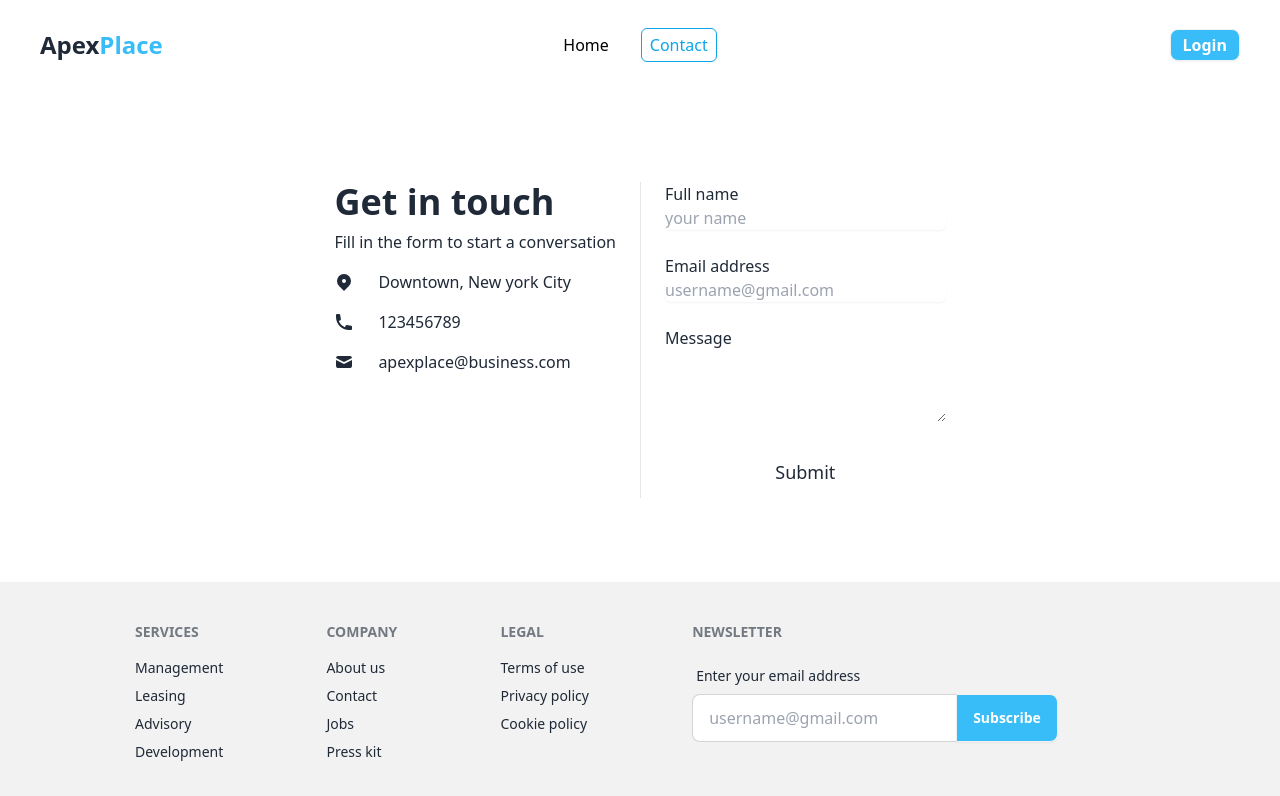
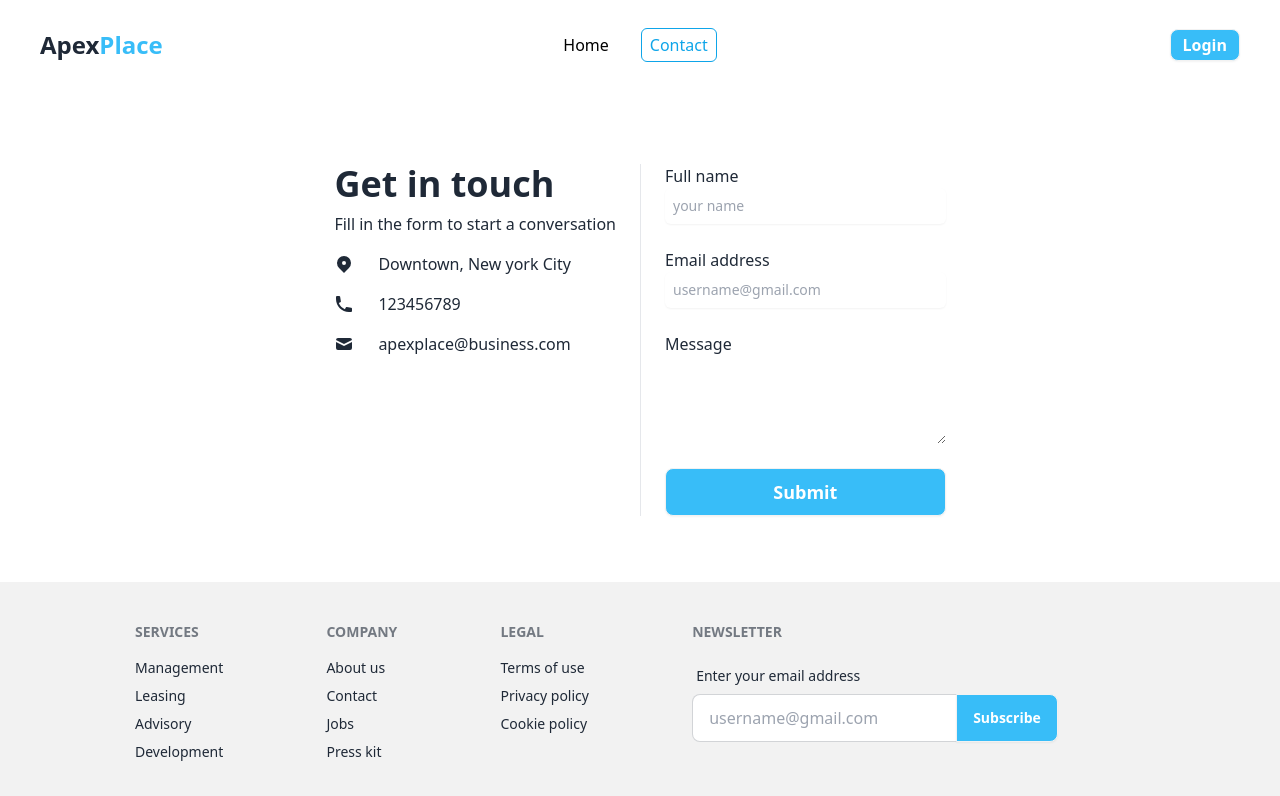
Before and after one commit to muinuddin-sm12/ApexPlace, a React (Vite) app: page /contact in a window 1280 px wide. Shown: the top 796 px of the page. Built offline with nearby package versions, Linux system fonts and the light colour scheme; no server answers.

Commit message:
Register validation functionality added

```diff
--- a/src/components/AuthProvider.jsx
+++ b/src/components/AuthProvider.jsx
@@ -1,4 +1,12 @@
-import { GithubAuthProvider, createUserWithEmailAndPassword, onAuthStateChanged, signInWithEmailAndPassword, signInWithPopup, signOut, updateProfile } from "firebase/auth";
+import {
+  GithubAuthProvider,
+  createUserWithEmailAndPassword,
+  onAuthStateChanged,
+  signInWithEmailAndPassword,
+  signInWithPopup,
+  signOut,
+  updateProfile,
+} from "firebase/auth";
 import { createContext, useEffect, useState } from "react";
 import { auth } from "../firebase/firebase.init";
 import { GoogleAuthProvider } from "firebase/auth";
@@ -7,83 +15,75 @@ import { toast } from "react-toastify";
 
 export const AuthContext = createContext(null);
 // eslint-disable-next-line react/prop-types
-const AuthProvider = ({children}) => {
-
+const AuthProvider = ({ children }) => {
   const [loading, setLoading] = useState(true);
-
-    // const [error, setError] = useState('')
   const successNotify = () => toast.success("User Login Successfully!");
-    // const warnNotify = () => toast.warn("Logout Successfully!");
-    const errorNotify = () => toast.error("Something wrong!");
-
+  const errorNotify = () => toast.error("Email or Password doesn't match!");
 
   const googleProvider = new GoogleAuthProvider();
   const githubProvider = new GithubAuthProvider();
   const [user, setUser] = useState(null);
-    // console.log(user)
 
   // create user
-    const  userRegister = (email, password) => {
-        setLoading(true)
-        return (createUserWithEmailAndPassword(auth, email, password)
-        .then(result => {
+  const userRegister = (email, password) => {
+    setLoading(true);
+    return createUserWithEmailAndPassword(auth, email, password).then(
+      (result) => {
         const user = result.user;
-            if(user){
-                setUser(user)
-                return <Navigate to='/login'></Navigate>
+        if (user) {
+          setUser(user);
+          return <Navigate to="/login"></Navigate>;
         }
-        }))
       }
+    );
+  };
   // google login
   const googleLogin = () => {
-        setLoading(true)
-        return signInWithPopup(auth, googleProvider)
-    }
+    setLoading(true);
+    return signInWithPopup(auth, googleProvider);
+  };
   // github login
   const githubLogin = () => {
-        setLoading(true)
-        return signInWithPopup(auth, githubProvider)
-    }
+    setLoading(true);
+    return signInWithPopup(auth, githubProvider);
+  };
   // login user
   const userLogin = (email, password) => {
-        setLoading(true)
-        return (signInWithEmailAndPassword(auth, email, password)
+    setLoading(true);
+    return signInWithEmailAndPassword(auth, email, password)
       .then(() => {
-            successNotify()
-        }).catch(() => {
-            errorNotify()
-        }))
-    }
+        successNotify();
+      })
+      .catch(() => {
+        errorNotify();
+      });
+  };
   useEffect(() => {
-        const unSubscribe = onAuthStateChanged(auth, currentUser => {
-            if(currentUser){
-                setUser(currentUser)
-                setLoading(false)
-            }
-            else{
-                setUser(null)
-                setLoading(false)
+    const unSubscribe = onAuthStateChanged(auth, (currentUser) => {
+      if (currentUser) {
+        setUser(currentUser);
+        setLoading(false);
+      } else {
+        setUser(null);
+        setLoading(false);
       }
     });
     return () => {
       unSubscribe();
-        }
-    }, [])
+    };
+  }, []);
   const updateUserProfile = (name, url) => {
     // setLoading(true)
     return updateProfile(auth.currentUser, {
       displayName: name,
       photoURL: url,
-        })
-    }
-    const logOut = () =>{
+    });
+  };
+  const logOut = () => {
     // loading(true)
-
-        setUser(null)
-
-        // warnNotify();
+    setUser(null);
     return signOut(auth);
-    }
+  };
 
   const authInfo = {
     user,
@@ -93,8 +93,8 @@ const AuthProvider = ({children}) => {
     googleLogin,
     githubLogin,
     updateUserProfile,
-        logOut
-    }
+    logOut,
+  };
 
   return (
     <div>
--- a/src/pages/Contact.jsx
+++ b/src/pages/Contact.jsx
@@ -2,11 +2,15 @@ import { Helmet } from "react-helmet-async";
 
 const Contact = () => {
   return (
-    <div className="h-[calc(100vh-316px)] flex justify-center items-center">
+    <div className="min-h-[calc(100vh-316px)] flex justify-center items-center py-10 md:py-0">
       <Helmet>
         <title>ApexPlace | Contact</title>
       </Helmet>
-      <section data-aos="zoom-in" data-aos-duration="1000" className="py-6 rounded-xl dark:bg-gray-100 dark:text-gray-900">
+      <section
+        data-aos="zoom-in"
+        data-aos-duration="1000"
+        className="py-6 rounded-xl dark:bg-gray-100 dark:text-gray-900"
+      >
         <div className="grid max-w-6xl grid-cols-1 px-6 mx-auto lg:px-8 md:grid-cols-2 md:divide-x">
           <div className="py-6 md:py-0 md:px-6">
             <h1 className="text-4xl font-bold">Get in touch</h1>
@@ -63,7 +67,7 @@ const Contact = () => {
               <input
                 type="text"
                 placeholder="your name"
-                className="block w-full rounded-md shadow-sm focus:ring focus:ring-opacity-75 focus:dark:ring-default-600 dark:bg-gray-100"
+                className="block w-full p-2 text-sm rounded-md shadow-sm focus:ring focus:ring-opacity-75 focus:dark:ring-default-600 dark:bg-gray-100"
               />
             </label>
             <label className="block">
@@ -71,22 +75,19 @@ const Contact = () => {
               <input
                 type="email"
                 placeholder="username@gmail.com"
-                className="block w-full rounded-md shadow-sm focus:ring focus:ring-opacity-75 focus:dark:ring-default-600 dark:bg-gray-100"
+                className="block w-full p-2 text-sm rounded-md shadow-sm focus:ring focus:ring-opacity-75 focus:dark:ring-default-600 dark:bg-gray-100"
               />
             </label>
             <label className="block">
               <span className="mb-1">Message</span>
               <textarea
                 rows="3"
-                className="block w-full rounded-md focus:ring focus:ring-opacity-75 focus:dark:ring-default-600 dark:bg-gray-100"
+                className="block w-full p-2 rounded-md focus:ring focus:ring-opacity-75 focus:dark:ring-default-600 dark:bg-gray-100"
               ></textarea>
             </label>
-            <button
-              type="button"
-              className="self-center px-8 py-3 text-lg rounded focus:ring hover:ring focus:ring-opacity-75 dark:bg-default-600 dark:text-gray-50 focus:dark:ring-default-600 hover:dark:ring-default-600"
-            >
+            <p className="btn bg-sky-400 text-white text-lg">
               Submit
-            </button>
+            </p>
           </form>
         </div>
       </section>
--- a/src/pages/Login.jsx
+++ b/src/pages/Login.jsx
@@ -5,24 +5,25 @@ import { Helmet } from "react-helmet-async";
 import { IoMdEyeOff } from "react-icons/io";
 import { IoMdEye } from "react-icons/io";
 import { toast } from "react-toastify";
-// import { toast } from "react-toastify";
 
 const Login = () => {
-  // const notify = () => toast.error("User not registered!");
   const successNotify = () => toast.success("Login Successfully!");
   const location = useLocation();
   const navigate = useNavigate();
   const from = location?.state || "/";
+  // cosnt [error, setError] = useState('')
   const [showPassword, setShowPassword] = useState(false);
-  const { userLogin, googleLogin, githubLogin } = useContext(AuthContext);
+  const { userLogin, googleLogin, githubLogin,error } = useContext(AuthContext);
   const handleLogin = async (e) => {
     e.preventDefault();
     const email = e.target.email.value;
     const password = e.target.password.value;
     await userLogin(email, password);
-    // navigate to home page
+    navigate(from);
+    // console.log(error)
+    // if(!error){
+    // }
   };
-
   const handleSocialLogin = (socialProvider) => {
     socialProvider().then((result) => {
       if (result.user) {
@@ -56,6 +57,7 @@ const Login = () => {
               />
               <span onClick={()=> setShowPassword(!showPassword)} className="absolute right-3 top-3 text-2xl">{showPassword? <IoMdEye/>:<IoMdEyeOff/>}</span>
             </div>
+            {/* {error && <small className="text-red-600">{error}</small>} */}
             <div className="flex items-center gap-1 py-3">
               Do not have any account?{" "}
               <p className="font-semibold">
--- a/src/pages/UpdateProfile.jsx
+++ b/src/pages/UpdateProfile.jsx
@@ -36,22 +36,29 @@ const UpdateProfile = () => {
       </Helmet>
       <div className="card shrink-0 w-full max-w-sm shadow-2xl bg-base-100">
         <form onSubmit={handleUpdateUser} className="card-body">
+        <label htmlFor="email" className="block text-sm font-medium">Email</label>
+          <input
+            type="email"
+            name="email"
+            id="email"
+            // placeholder={user.email}
+            value={user.email}
+            className="input input-bordered"
+            readOnly
+          />
+          <label htmlFor="name" className="block text-sm font-medium">User Name</label>
           <input
             type="text"
             name="name"
+            id="name"
             placeholder={user.displayName}
             className="input input-bordered"
           />
-          <input
-            type="email"
-            name="email"
-            placeholder={user.email}
-            className="input input-bordered"
-            disabled
-          />
+          <label htmlFor="url" className="block text-sm font-medium">Photo URL</label>
           <input
             type="text"
             name="url"
+            id="url"
             placeholder={user.photoURL}
             className="input input-bordered"
           />
```
Lines whose indentation alone changed are shown as unchanged.
